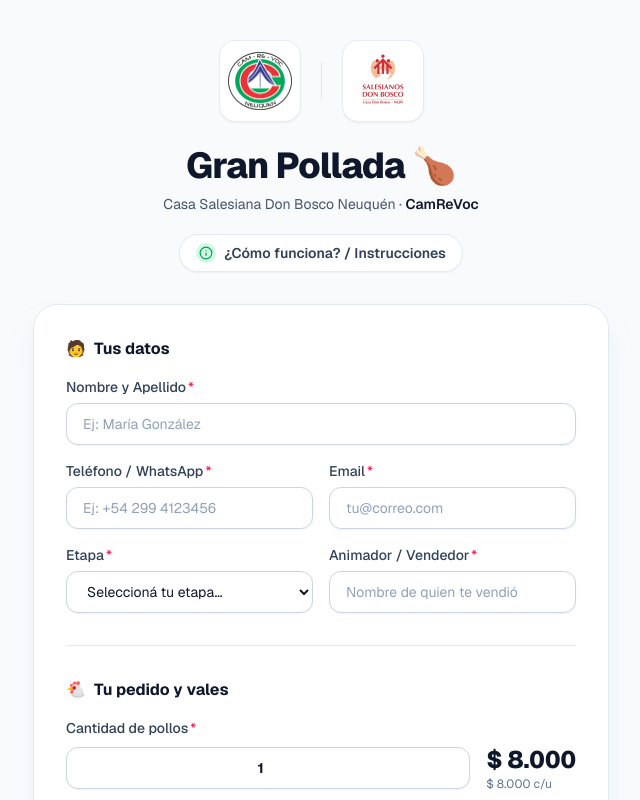
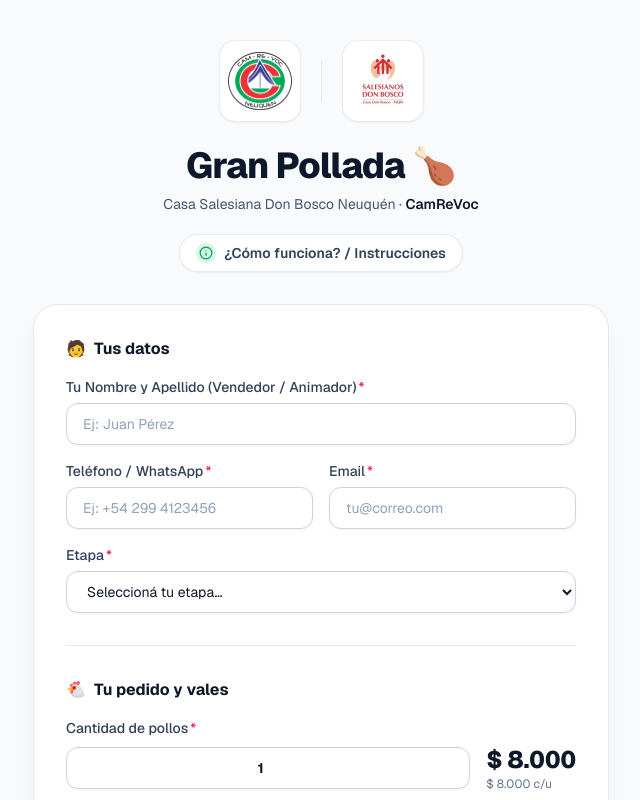
Before and after one commit to DLorangg/camrevoc-pollos, a Next.js app: page / in a window 1280 px wide. Shown: the top 800 px of the page, without its empty margins (319-959 px from the left). Built offline with nearby package versions, Linux system fonts and the light colour scheme.

Commit message:
Unificando campos

```diff
--- a/src/app/actions/create-order.ts
+++ b/src/app/actions/create-order.ts
@@ -17,7 +17,7 @@ export interface CreateOrderInput {
   whatsapp: string;
   email: string;
   etapa: string;
-  animador_vendedor: string;
+  animador_vendedor?: string;
   cantidad_total: number;
   comprobantes_urls: string[];
   vales: ValeInput[];
@@ -53,16 +53,18 @@ export async function createOrder(
   }
 
   const supabase = createServiceClient();
+  const nombreUnificado = input.nombre_comprador.trim();
+  const animadorUnificado = (input.animador_vendedor || input.nombre_comprador).trim();
 
-  // 1. Insertar pedido
+  // 1. Insertar pedido (mapeando el nombre único a ambas columnas)
   const { data: pedido, error: pedidoError } = await supabase
     .from("pedidos")
     .insert({
-      nombre_comprador: input.nombre_comprador.trim(),
+      nombre_comprador: nombreUnificado,
       whatsapp: input.whatsapp.trim(),
       email: input.email.trim().toLowerCase(),
       etapa: input.etapa.trim(),
-      animador_vendedor: input.animador_vendedor.trim(),
+      animador_vendedor: animadorUnificado,
       cantidad_total: input.cantidad_total,
       comprobantes_urls: input.comprobantes_urls,
       estado_pago: "Pendiente",
--- a/src/app/vale/[codigo]/page.tsx
+++ b/src/app/vale/[codigo]/page.tsx
@@ -99,7 +99,10 @@ export default async function ValePage({ params }: Props) {
               <p className="text-sm opacity-90">
                 <span className="font-semibold">{vale.cantidad_pollos}</span> pollo
                 {vale.cantidad_pollos !== 1 ? "s" : ""}
-                {vale.destinatario ? ` · ${vale.destinatario}` : ""}
+                {vale.destinatario ? ` · Retira: ${vale.destinatario}` : ""}
+              </p>
+              <p className="text-xs opacity-80">
+                Vendido por: <strong>{vale.pedidos.animador_vendedor || vale.pedidos.nombre_comprador}</strong> ({vale.pedidos.etapa})
               </p>
               <div className="mt-2 border-t border-white/20 pt-2">
                 <p className="text-xs opacity-75">Entregado a las</p>
@@ -151,22 +154,17 @@ export default async function ValePage({ params }: Props) {
               </span>
             </p>
 
-            <div className="border-t border-white/20 pt-3 space-y-1 text-sm text-left">
+            <div className="border-t border-white/20 pt-3 space-y-1.5 text-sm text-left">
               <p>
-                <span className="opacity-70">Retira:</span>{" "}
+                <span className="opacity-75">Retira:</span>{" "}
                 <strong className="text-base">{vale.destinatario || vale.pedidos.nombre_comprador}</strong>
               </p>
               <p>
-                <span className="opacity-70">Comprador:</span>{" "}
-                {vale.pedidos.nombre_comprador}
-              </p>
-              <p>
-                <span className="opacity-70">Etapa:</span>{" "}
-                {vale.pedidos.etapa}
-              </p>
-              <p>
-                <span className="opacity-70">Vendedor:</span>{" "}
-                {vale.pedidos.animador_vendedor}
+                <span className="opacity-75">Vendido por:</span>{" "}
+                <strong>
+                  {vale.pedidos.animador_vendedor || vale.pedidos.nombre_comprador}{" "}
+                  <span className="font-normal opacity-90">({vale.pedidos.etapa})</span>
+                </strong>
               </p>
             </div>
 
--- a/src/components/OrderForm.tsx
+++ b/src/components/OrderForm.tsx
@@ -485,7 +485,6 @@ interface FormErrors {
   whatsapp?: string;
   email?: string;
   etapa?: string;
-  animador_vendedor?: string;
   cantidad_total?: string;
   comprobantes?: string;
 }
@@ -499,7 +498,6 @@ export default function OrderForm() {
   const [whatsapp, setWhatsapp] = useState("");
   const [email, setEmail] = useState("");
   const [etapa, setEtapa] = useState("");
-  const [animadorVendedor, setAnimadorVendedor] = useState("");
   const [cantidadTotal, setCantidadTotal] = useState(1);
 
   // Vales distribution
@@ -570,7 +568,6 @@ export default function OrderForm() {
       errs.email = "Ingresá un email válido.";
     }
     if (!etapa) errs.etapa = "La etapa es obligatoria.";
-    if (!animadorVendedor.trim()) errs.animador_vendedor = "El animador/vendedor es obligatorio.";
     if (cantidadTotal < 1) errs.cantidad_total = "Mínimo 1 pollo.";
     if (archivos.length === 0)
       errs.comprobantes = "Adjuntá al menos un comprobante de pago.";
@@ -629,7 +626,7 @@ export default function OrderForm() {
         whatsapp,
         email,
         etapa,
-        animador_vendedor: animadorVendedor,
+        animador_vendedor: nombreComprador,
         cantidad_total: cantidadTotal,
         comprobantes_urls: urls,
         vales: valesInput,
@@ -661,10 +658,14 @@ export default function OrderForm() {
       <section className="space-y-4">
         <SectionHeading emoji="🧑" label="Tus datos" />
 
-        <Field label="Nombre y Apellido" required error={errors.nombre_comprador}>
+        <Field
+          label="Tu Nombre y Apellido (Vendedor / Animador)"
+          required
+          error={errors.nombre_comprador}
+        >
           <input
             type="text"
-            placeholder="Ej: María González"
+            placeholder="Ej: Juan Pérez"
             value={nombreComprador}
             onChange={(e) => handleNombreChange(e.target.value)}
             disabled={isBusy}
@@ -695,7 +696,6 @@ export default function OrderForm() {
           </Field>
         </div>
 
-        <div className="grid grid-cols-1 gap-4 sm:grid-cols-2">
         {/* Etapa — select cerrado */}
         <Field label="Etapa" required error={errors.etapa}>
           <select
@@ -714,18 +714,6 @@ export default function OrderForm() {
             ))}
           </select>
         </Field>
-
-          <Field label="Animador / Vendedor" required error={errors.animador_vendedor}>
-            <input
-              type="text"
-              placeholder="Nombre de quien te vendió"
-              value={animadorVendedor}
-              onChange={(e) => setAnimadorVendedor(e.target.value)}
-              disabled={isBusy}
-              className={inputCls}
-            />
-          </Field>
-        </div>
       </section>
 
       <Divider />
--- a/src/components/admin/AdminDashboard.tsx
+++ b/src/components/admin/AdminDashboard.tsx
@@ -47,8 +47,9 @@ function formatDate(iso: string) {
 function waLink(whatsapp: string, pedido: PedidoConVales, appUrl: string) {
   const num = whatsapp.replace(/\D/g, "");
   const codigos = pedido.vales.map((v) => v.codigo).join(", ");
+  const nombre = pedido.animador_vendedor || pedido.nombre_comprador;
   const text = encodeURIComponent(
-    `Hola ${pedido.nombre_comprador} 👋, te confirmamos tu pedido de ${pedido.cantidad_total} pollo${pedido.cantidad_total !== 1 ? "s" : ""} de Camrevoc.\n\nTus códigos de vale: ${codigos}\n\nPodés verlos en:\n${pedido.vales.map((v) => `${appUrl}/vale/${v.codigo}`).join("\n")}`,
+    `Hola ${nombre} 👋, te confirmamos tu pedido de ${pedido.cantidad_total} pollo${pedido.cantidad_total !== 1 ? "s" : ""} de CamReVoc.\n\nTus códigos de vale: ${codigos}\n\nPodés verlos en:\n${pedido.vales.map((v) => `${appUrl}/vale/${v.codigo}`).join("\n")}`,
   );
   return `https://wa.me/${num}?text=${text}`;
 }
@@ -203,10 +204,16 @@ function PedidoRow({
         {/* Fecha */}
         <td className="px-4 py-3 text-gray-500 whitespace-nowrap">{formatDate(pedido.created_at)}</td>
 
-        {/* Comprador */}
+        {/* Vendedor / Responsable */}
         <td className="px-4 py-3">
-          <p className="font-medium text-gray-900">{pedido.nombre_comprador}</p>
-          <p className="text-xs text-gray-500">{pedido.email}</p>
+          <p className="font-semibold text-slate-900">{pedido.animador_vendedor || pedido.nombre_comprador}</p>
+          <div className="mt-0.5 flex flex-wrap items-center gap-1.5 text-xs text-slate-500">
+            <span className="inline-block rounded-md bg-emerald-50 px-1.5 py-0.5 font-medium text-emerald-800 border border-emerald-200/60">
+              {pedido.etapa}
+            </span>
+            <span>·</span>
+            <span>{pedido.email}</span>
+          </div>
         </td>
 
         {/* WhatsApp */}
@@ -215,21 +222,15 @@ function PedidoRow({
             href={`https://wa.me/${pedido.whatsapp.replace(/\D/g, "")}`}
             target="_blank"
             rel="noopener noreferrer"
-            className="inline-flex items-center gap-1 text-green-700 hover:underline font-mono text-xs"
+            className="inline-flex items-center gap-1 text-emerald-700 hover:underline font-mono text-xs font-medium"
           >
             <MessageCircle className="h-3.5 w-3.5" />
             {pedido.whatsapp}
           </a>
         </td>
 
-        {/* Etapa / Animador */}
-        <td className="px-4 py-3">
-          <p className="text-gray-700">{pedido.etapa}</p>
-          <p className="text-xs text-gray-400">{pedido.animador_vendedor}</p>
-        </td>
-
         {/* Pollos */}
-        <td className="px-4 py-3 text-center font-bold text-gray-900">{pedido.cantidad_total}</td>
+        <td className="px-4 py-3 text-center font-bold text-slate-900">{pedido.cantidad_total}</td>
 
         {/* Comprobantes */}
         <td className="px-4 py-3">
@@ -322,6 +323,8 @@ export default function AdminDashboard({
       const matchSearch =
         !q ||
         p.nombre_comprador.toLowerCase().includes(q) ||
+        (p.animador_vendedor && p.animador_vendedor.toLowerCase().includes(q)) ||
+        p.etapa.toLowerCase().includes(q) ||
         p.whatsapp.includes(q) ||
         p.email.toLowerCase().includes(q);
       return matchFilter && matchSearch;
@@ -424,7 +427,7 @@ export default function AdminDashboard({
             <table className="min-w-full text-left">
               <thead className="bg-gray-50 text-xs font-semibold uppercase tracking-wide text-gray-500">
                 <tr>
-                  {["Fecha", "Comprador", "WhatsApp", "Etapa / Animador", "Pollos", "Comprobantes", "Estado", "Acciones"].map(
+                  {["Fecha", "Vendedor / Responsable", "WhatsApp", "Pollos", "Comprobantes", "Estado", "Acciones"].map(
                     (h) => (
                       <th key={h} className="px-4 py-3">
                         {h}
```
Lines whose indentation alone changed are shown as unchanged.
